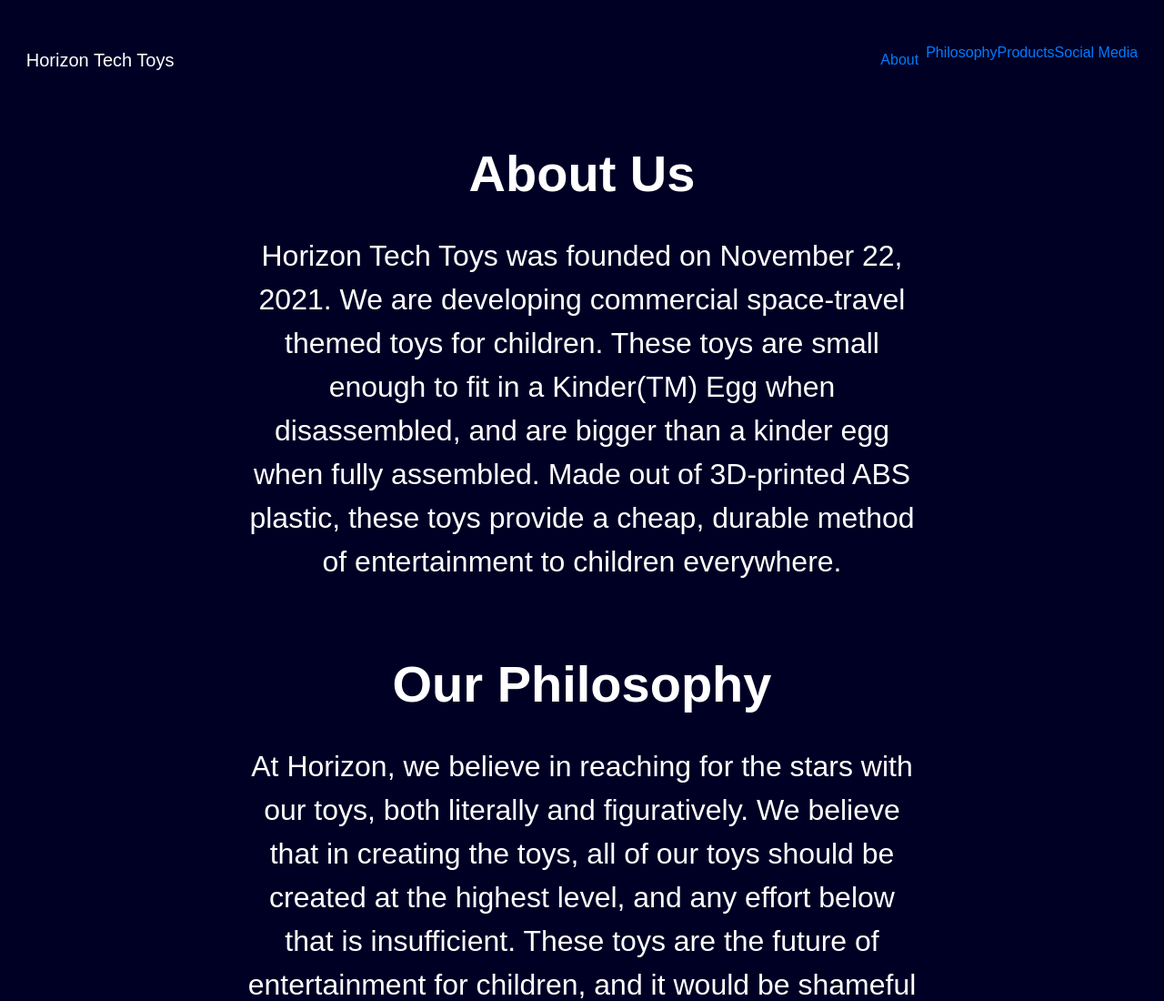
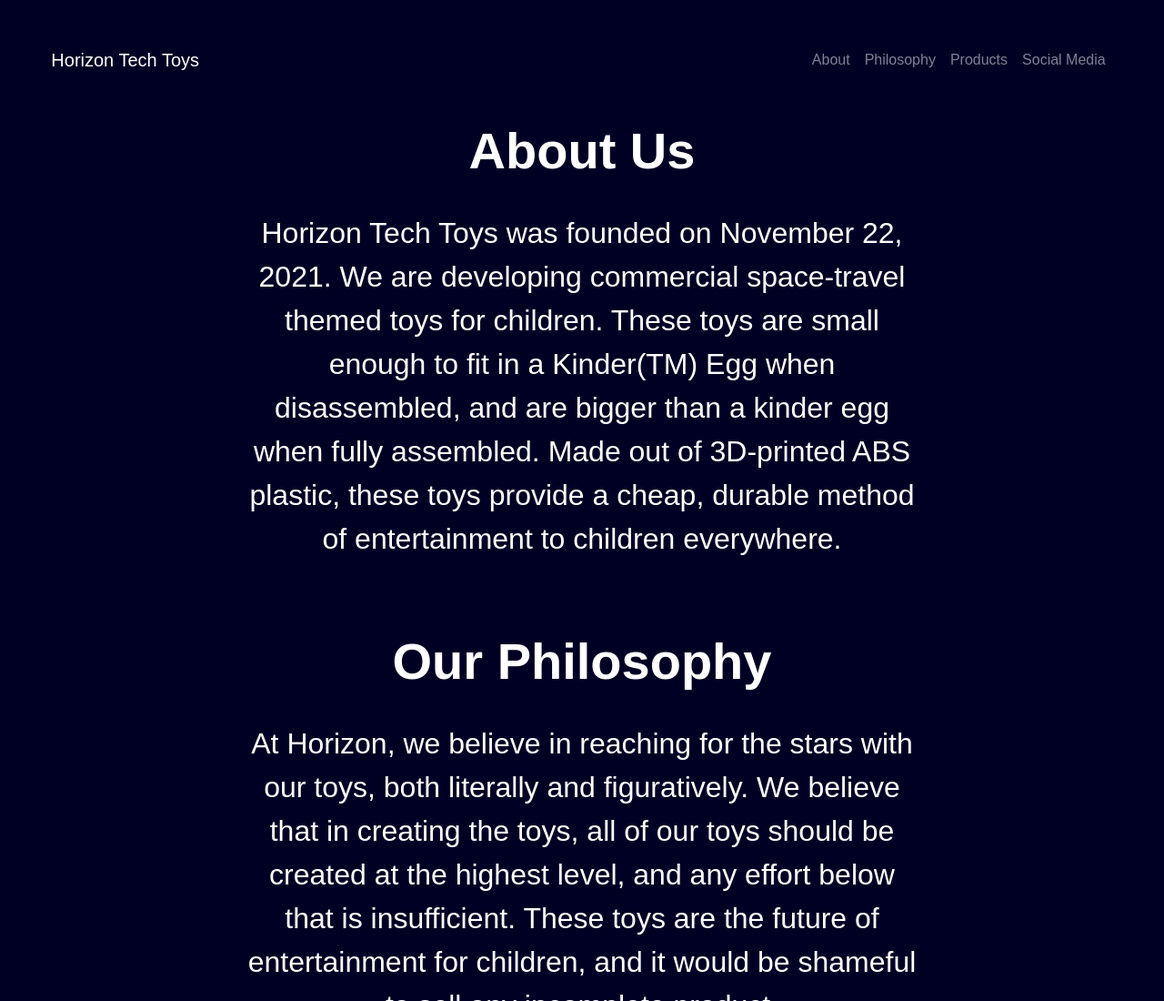
Before and after one commit to d-munro/Horizon-Toys-Website, a plain HTML site: page index.html in a window 1280 px wide. Shown: the top 1100 px of the page at 91% size. Drawn offline with nearby package versions, Linux system fonts and the light colour scheme.

Commit message:
Fixes navigation bar formatting

```diff
--- a/index.html
+++ b/index.html
@@ -26,35 +26,37 @@
 </head>
 
 <header>
+  <div class="container-fluid">
     <!-- Navigation Bar -->
-  <nav class="navbar navbar-expand-md">
+    <nav class="navbar navbar-expand-md navbar-dark">
       <!-- Is horizontal until medium screen size -->
       <a class="navbar-brand">
         Horizon Tech Toys
       </a>
       <ul class="navbar-nav ml-auto">
         <li class="navbar-item">
-        <a class = "nav-link" href = "">
+          <a class="nav-link" href="">
             About
           </a>
         </li>
         <li class="navbar-item">
-        <a class = "navbar-link" href = "">
+          <a class="nav-link" href="">
             Philosophy
           </a>
         </li>
         <li class="navbar-item">
-        <a class = "navbar-link" href = "">
+          <a class="nav-link" href="">
             Products
           </a>
         </li>
         <li class="navbar-item">
-        <a class = "navbar-link" href = "">
+          <a class="nav-link" href="">
             Social Media
           </a>
         </li>
       </ul>
     </nav>
+  </div>
 </header>
 
 <body>
--- a/styles.css
+++ b/styles.css
@@ -1,5 +1,15 @@
 header {
   margin-bottom: 5%
+}
+
+header {
+  background-color: #000025;
+  color: #FFFFFF;
+  font-family: arial, sans-serif;
+  font-weight: 500;
+  text-align: center;
+  margin: 3% 1%;
+  line-height: 1.5;
 }
 
 body {
```
Lines whose indentation alone changed are shown as unchanged.
